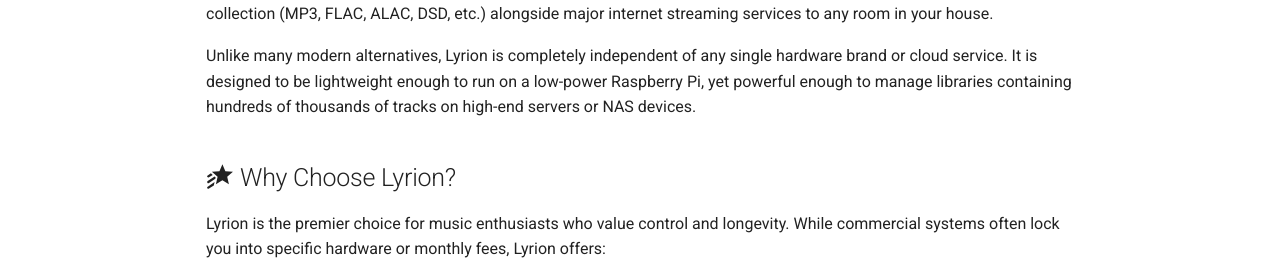
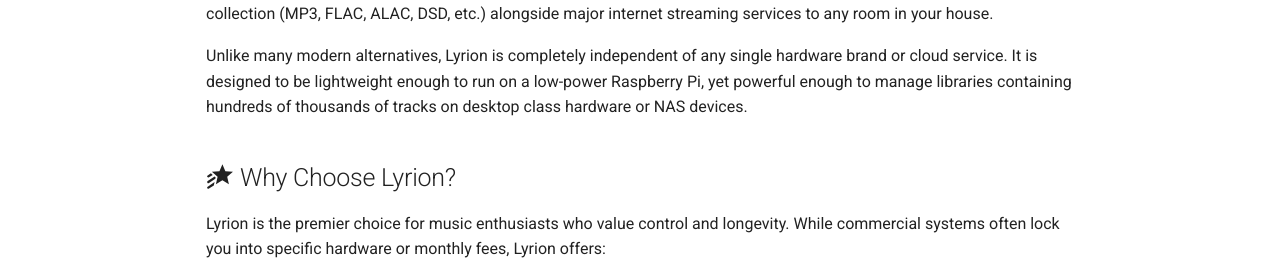
Before and after one commit to LMS-Community/lms-community.github.io, an MkDocs documentation site: the page built from docs/index.md, in a window 1280 px wide and 1400 px high, scrolled down 689 px. Shown: the part 214-490 px from the top of the window. Built offline with MkDocs 1.6.1 and Material for MkDocs 9.7.7, drawn with Linux system fonts in a browser that asks for light colours; a script that is not in the unit is left out; plug-ins that fetch from the network failed and are left out; comment, search, counter and statistics services are not loaded; some of the changed lines change nothing that is shown; some of the changed text lies outside the part shown.

Commit message:
Forgot to add the frontpage to the commit...
Signed-off-by: Bart Lauret <bblauret@gmail.com>

```diff
--- a/docs/index.md
+++ b/docs/index.md
@@ -26,7 +26,7 @@
 
 **Lyrion Music Server**, formerly known as Logitech Media Server (LMS) or SlimServer, is a mature, community-driven, open-source audio streaming platform. It acts as a central hub for your music, allowing you to stream your personal local music collection (MP3, FLAC, ALAC, DSD, etc.) alongside major internet streaming services to any room in your house.
 
-Unlike many modern alternatives, Lyrion is completely independent of any single hardware brand or cloud service. It is designed to be lightweight enough to run on a low-power Raspberry Pi, yet powerful enough to manage libraries containing hundreds of thousands of tracks on high-end servers or NAS devices.
+Unlike many modern alternatives, Lyrion is completely independent of any single hardware brand or cloud service. It is designed to be lightweight enough to run on a low-power Raspberry Pi, yet powerful enough to manage libraries containing hundreds of thousands of tracks on desktop class hardware or NAS devices.
 
 ## :material-star-shooting: Why Choose Lyrion?
 
@@ -40,7 +40,7 @@
 
     It runs on almost anything, from a vintage laptop to a high-end NAS, Raspberry Pi, or Docker container.
 
-    [:octicons-arrow-right-24: Getting started](getting-started)
+    [:octicons-arrow-right-24: Getting started](getting-started/index.md)
 
 -   :material-human-greeting-variant:{ .lg .middle } __Community powered__
 
@@ -66,9 +66,9 @@
 
     ---
 
-    There are [plugins](plugins) and [extensions](extensions/applications) created for every use case imaginable.
+    There are [plugins](plugins/index.md) and [extensions](extensions/applications/index.md) created for every use case imaginable.
 
-    [:octicons-arrow-right-24: Plugins](plugins/directory)
+    [:octicons-arrow-right-24: Plugins](plugins/directory.md)
 
 -   :material-scale-balance:{ .lg .middle } __Open Source__
 
@@ -95,7 +95,7 @@
 Lyrion’s greatest asset is its community repository. Lyrion allows you to "bolt on" features to suit your specific needs:
 
 *   **Material Skin:** A modern, responsive web interface that transforms the look into a sleek, contemporary app experience.
-*   **Spotty:** Arguably the most robust Spotify integration for any music server, allowing full library integration.
+*   **Streaming services:** All the major streaming services integration, allowing full library integration.
 *   **Music and Artist Information:** Automatically pulls biographies, lyrics, and high-quality artwork from multiple web sources.
 *   **Bridge Plugins:** Use the UPnP/DLNA, Chromecast, and AirPlay bridges to turn almost any smart speaker into a Lyrion player.
 *   **DSD support:** Supports DSD64, DSD128, and DSD256. Through the **DSDPlayer plugin**, it handles `.dsf` and `.dff` files. It offers "Native DSD" for supported DACs on Linux/Windows and "DoP" (DSD over PCM) for macOS and hardware-limited bridges. Also, it can transcode DSD streams to players that don't natively support them.
```
